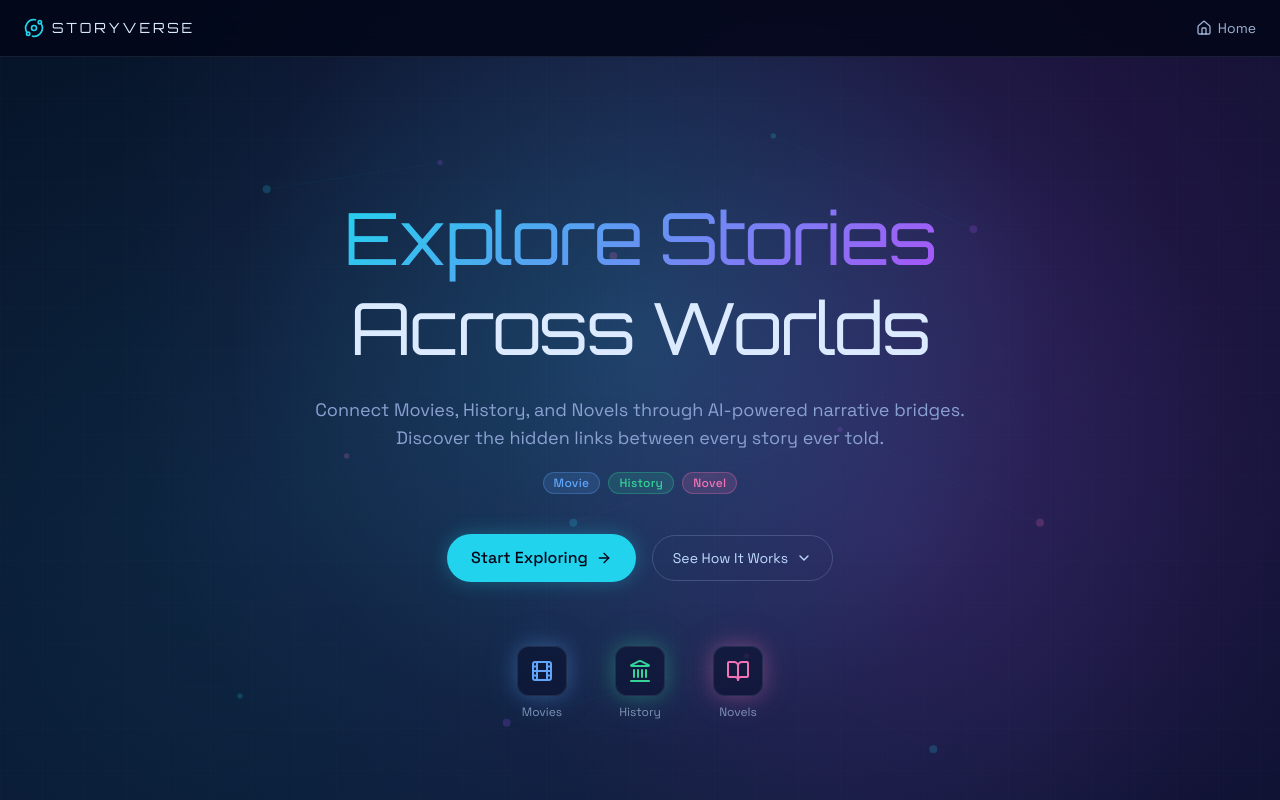
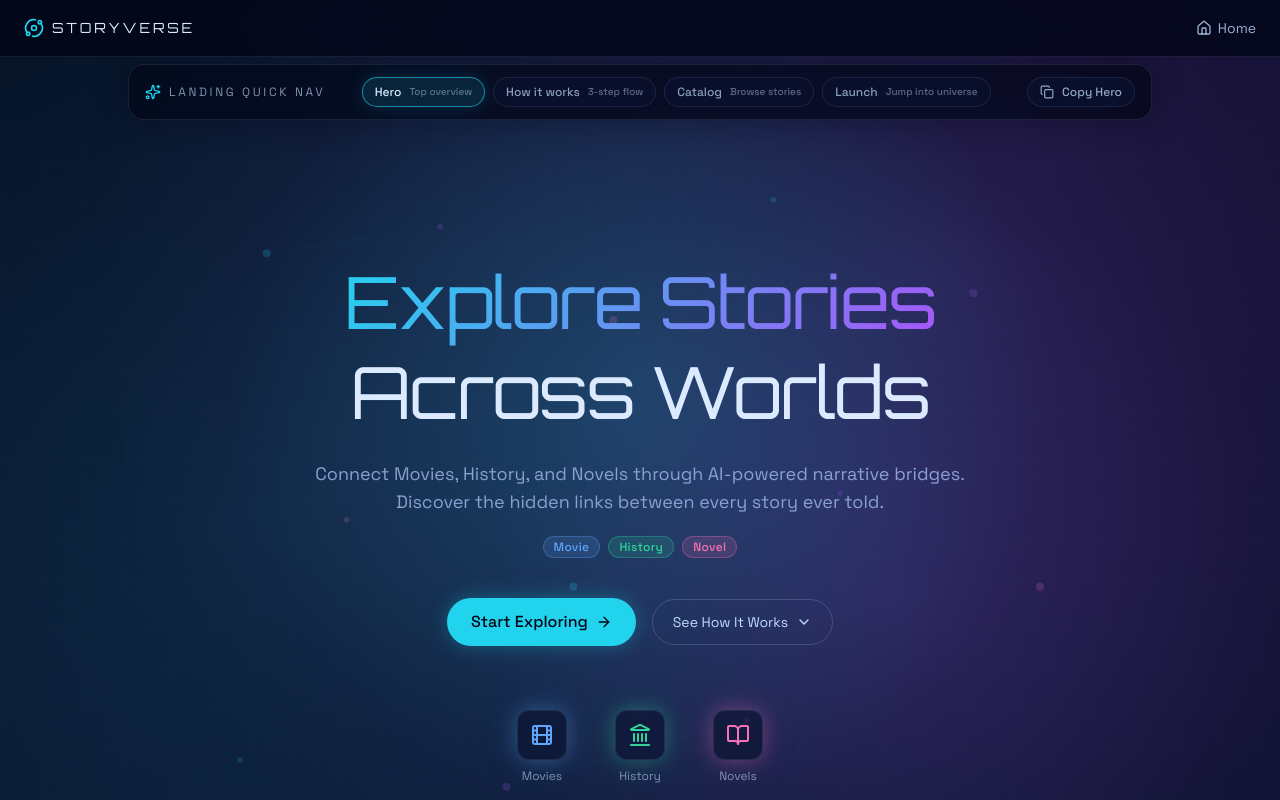
Before and after one commit to MosslandOpenDevs/StoryVerse, a Next.js app in the folder storyverse-web/: page / in a window 1280 px wide. Shown: the top 800 px of the page. Built offline with nearby package versions, Linux system fonts and the light colour scheme.

Commit message:
feat(ui): add landing quick nav for marketing sections

```diff
--- a/storyverse-web/src/app/(marketing)/page.tsx
+++ b/storyverse-web/src/app/(marketing)/page.tsx
@@ -4,6 +4,7 @@ import { HeroSection } from "@/components/marketing/HeroSection";
 import { HowItWorksSection } from "@/components/marketing/HowItWorksSection";
 import { CatalogPreviewSection } from "@/components/marketing/CatalogPreviewSection";
 import { CtaSection } from "@/components/marketing/CtaSection";
+import { MarketingQuickNav } from "@/components/marketing/MarketingQuickNav";
 import { getFullCatalog } from "@/lib/agents/catalog";
 
 export const dynamic = "force-dynamic";
@@ -15,6 +16,7 @@ export default async function MarketingPage() {
     <>
       <Header />
       <main className="pt-14">
+        <MarketingQuickNav />
         <HeroSection />
         <HowItWorksSection />
         <CatalogPreviewSection catalog={catalog} />
--- a/storyverse-web/src/components/marketing/CatalogPreviewSection.tsx
+++ b/storyverse-web/src/components/marketing/CatalogPreviewSection.tsx
@@ -29,7 +29,7 @@ export function CatalogPreviewSection({ catalog }: CatalogPreviewSectionProps) {
   const hasStories = catalog.length > 0;
 
   return (
-    <section className="relative px-6 py-24">
+    <section id="story-catalog" tabIndex={-1} className="relative scroll-mt-24 px-6 py-24">
       <div className="mx-auto max-w-5xl">
         <h2 className="text-center font-display text-2xl tracking-wide text-cosmos-100 sm:text-3xl">
           Story Catalog
--- a/storyverse-web/src/components/marketing/CtaSection.tsx
+++ b/storyverse-web/src/components/marketing/CtaSection.tsx
@@ -3,7 +3,7 @@ import { ArrowRight } from "lucide-react";
 
 export function CtaSection() {
   return (
-    <section className="relative px-6 py-24">
+    <section id="launch-storyverse" tabIndex={-1} className="relative scroll-mt-24 px-6 py-24">
       <div className="mx-auto max-w-3xl overflow-hidden rounded-3xl border border-cosmos-200/10 bg-gradient-to-br from-cosmos-900/80 via-cosmos-800/60 to-cosmos-900/80 p-10 text-center backdrop-blur-xl sm:p-14">
         {/* Decorative glow */}
         <div className="pointer-events-none absolute inset-0 bg-[radial-gradient(circle_at_50%_50%,rgba(34,211,238,0.08),transparent_60%)]" />
--- a/storyverse-web/src/components/marketing/HeroSection.tsx
+++ b/storyverse-web/src/components/marketing/HeroSection.tsx
@@ -50,7 +50,7 @@ const DOMAIN_ICONS = [
 
 export function HeroSection() {
   return (
-    <section className="relative flex min-h-dvh flex-col items-center justify-center overflow-hidden px-6 py-24">
+    <section id="hero" tabIndex={-1} className="relative flex min-h-dvh scroll-mt-24 flex-col items-center justify-center overflow-hidden px-6 py-24">
       {/* Background layers */}
       <div className="pointer-events-none absolute inset-0 bg-space-grid bg-[size:42px_42px] opacity-20" />
       <div className="pointer-events-none absolute inset-0 bg-[radial-gradient(circle_at_50%_35%,rgba(34,211,238,0.18),transparent_50%)]" />
--- a/storyverse-web/src/components/marketing/HowItWorksSection.tsx
+++ b/storyverse-web/src/components/marketing/HowItWorksSection.tsx
@@ -37,7 +37,8 @@ export function HowItWorksSection() {
   return (
     <section
       id="how-it-works"
-      className="relative px-6 py-24"
+      tabIndex={-1}
+      className="relative scroll-mt-24 px-6 py-24"
     >
       <div className="mx-auto max-w-5xl">
         <h2 className="text-center font-display text-2xl tracking-wide text-cosmos-100 sm:text-3xl">
--- /dev/null
+++ b/storyverse-web/src/components/marketing/MarketingQuickNav.tsx
@@ -0,0 +1,149 @@
+"use client";
+
+import { useEffect, useMemo, useState } from "react";
+import { Copy, Sparkles } from "lucide-react";
+import { cn } from "@/lib/utils";
+
+type MarketingSection = {
+  id: string;
+  label: string;
+  hint: string;
+};
+
+const SECTIONS: MarketingSection[] = [
+  { id: "hero", label: "Hero", hint: "Top overview" },
+  { id: "how-it-works", label: "How it works", hint: "3-step flow" },
+  { id: "story-catalog", label: "Catalog", hint: "Browse stories" },
+  { id: "launch-storyverse", label: "Launch", hint: "Jump into universe" },
+];
+
+function buildAnchorUrl(anchorId: string) {
+  if (typeof window === "undefined") {
+    return `#${anchorId}`;
+  }
+
+  const url = new URL(window.location.href);
+  url.hash = anchorId;
+  return url.toString();
+}
+
+function jumpToSection(anchorId: string) {
+  const section = document.getElementById(anchorId);
+  if (!section) return false;
+
+  section.scrollIntoView({ behavior: "smooth", block: "start" });
+  window.history.replaceState(null, "", `#${anchorId}`);
+  window.setTimeout(() => {
+    section.focus({ preventScroll: true });
+  }, 220);
+
+  return true;
+}
+
+export function MarketingQuickNav() {
+  const [activeId, setActiveId] = useState<string>(SECTIONS[0]?.id ?? "hero");
+  const [copyState, setCopyState] = useState<"idle" | "done" | "error">("idle");
+
+  const activeSection = useMemo(
+    () => SECTIONS.find((section) => section.id === activeId) ?? SECTIONS[0] ?? { id: "hero", label: "Hero", hint: "Top overview" },
+    [activeId],
+  );
+
+  useEffect(() => {
+    const sections = SECTIONS.map((section) => document.getElementById(section.id)).filter(
+      (section): section is HTMLElement => Boolean(section),
+    );
+
+    if (sections.length === 0) return;
+
+    const observer = new IntersectionObserver(
+      (entries) => {
+        const visibleEntries = entries
+          .filter((entry) => entry.isIntersecting)
+          .sort((a, b) => b.intersectionRatio - a.intersectionRatio);
+
+        const nextActiveId = visibleEntries[0]?.target.id;
+        if (!nextActiveId) return;
+        setActiveId((current) => (current === nextActiveId ? current : nextActiveId));
+      },
+      {
+        rootMargin: "-25% 0px -55% 0px",
+        threshold: [0.2, 0.35, 0.5, 0.7],
+      },
+    );
+
+    sections.forEach((section) => observer.observe(section));
+
+    const hashId = window.location.hash.replace(/^#/, "");
+    if (hashId && SECTIONS.some((section) => section.id === hashId)) {
+      setActiveId(hashId);
+    }
+
+    return () => observer.disconnect();
+  }, []);
+
+  useEffect(() => {
+    if (copyState === "idle") return;
+
+    const timeout = window.setTimeout(() => setCopyState("idle"), copyState === "done" ? 1600 : 2200);
+    return () => window.clearTimeout(timeout);
+  }, [copyState]);
+
+  return (
+    <div className="sticky top-16 z-40 px-6 pb-2">
+      <div className="mx-auto flex max-w-5xl flex-wrap items-center justify-between gap-3 rounded-2xl border border-cosmos-200/10 bg-cosmos-950/70 px-4 py-3 backdrop-blur-xl shadow-[0_0_30px_rgba(2,6,23,0.35)]">
+        <div className="flex items-center gap-2 text-xs uppercase tracking-[0.22em] text-cosmos-200/65">
+          <Sparkles className="h-4 w-4 text-neon-cyan" />
+          Landing quick nav
+        </div>
+
+        <div className="flex flex-1 flex-wrap items-center justify-center gap-2">
+          {SECTIONS.map((section) => {
+            const isActive = section.id === activeSection?.id;
+
+            return (
+              <button
+                key={section.id}
+                type="button"
+                onClick={() => {
+                  if (!jumpToSection(section.id)) return;
+                  setActiveId(section.id);
+                }}
+                className={cn(
+                  "inline-flex items-center gap-2 rounded-full border px-3 py-1.5 text-xs font-medium transition-all",
+                  isActive
+                    ? "border-neon-cyan/60 bg-neon-cyan/12 text-cosmos-100 shadow-[0_0_18px_rgba(34,211,238,0.18)]"
+                    : "border-cosmos-200/10 bg-cosmos-900/70 text-cosmos-200/70 hover:border-neon-cyan/35 hover:text-cosmos-100",
+                )}
+                aria-pressed={isActive}
+                title={`${section.label} · ${section.hint}`}
+              >
+                <span>{section.label}</span>
+                <span className="hidden text-[10px] text-cosmos-200/45 sm:inline">{section.hint}</span>
+              </button>
+            );
+          })}
+        </div>
+
+        <button
+          type="button"
+          onClick={() => {
+            navigator.clipboard
+              .writeText(buildAnchorUrl(activeSection.id))
+              .then(() => setCopyState("done"))
+              .catch(() => setCopyState("error"));
+          }}
+          className="inline-flex items-center gap-2 rounded-full border border-cosmos-200/10 bg-cosmos-900/70 px-3 py-1.5 text-xs font-medium text-cosmos-200/75 transition-colors hover:border-neon-cyan/35 hover:text-cosmos-100"
+          title={`Copy direct link to ${activeSection.label}`}
+        >
+          <Copy className="h-3.5 w-3.5" />
+          {copyState === "done"
+            ? "Link copied"
+            : copyState === "error"
+              ? "Copy failed"
+              : `Copy ${activeSection.label}`}
+        </button>
+      </div>
+    </div>
+  );
+}
```
